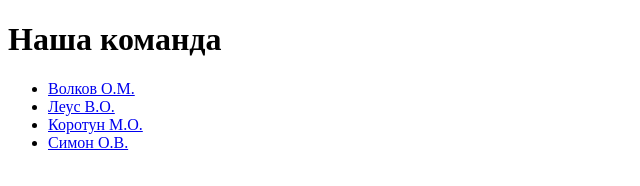
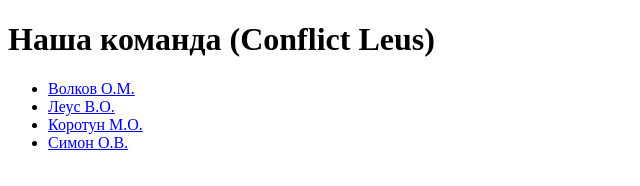
Before and after one commit to ipzm261sov-cm/RRPS03, a plain HTML site: page index.html in a window 1280 px wide. Shown: the whole page, without its empty margins (0-640 px from the left). Drawn offline with Linux system fonts and the light colour scheme.

Commit message:
Change h1 (Leus)

```diff
--- a/index.html
+++ b/index.html
@@ -6,7 +6,7 @@
     <title>Наша команда</title>
 </head>
 <body>
-    <h1>Наша команда</h1>
+    <h1>Наша команда  (Conflict Leus)</h1>
     <ul>
         <li><a href="Volkov.html">Волков О.М.</a></li>
         <li><a href="leus.html">Леус В.О.</a></li>
```
